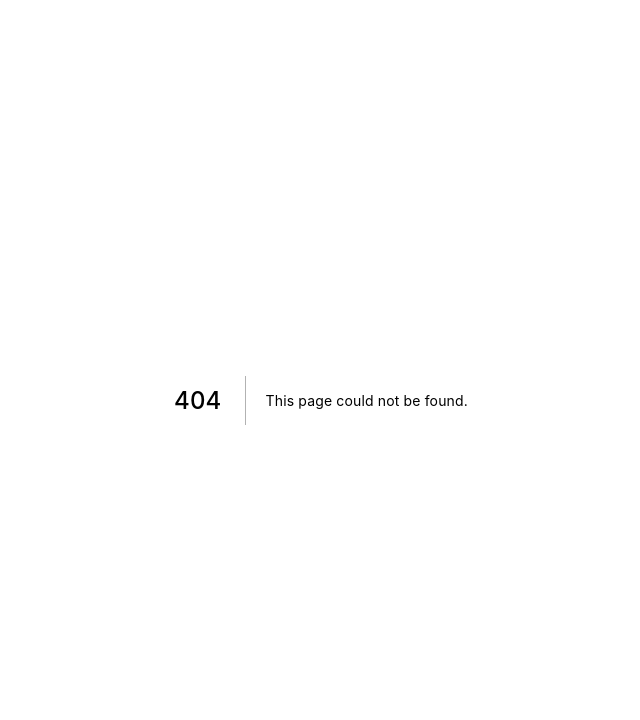
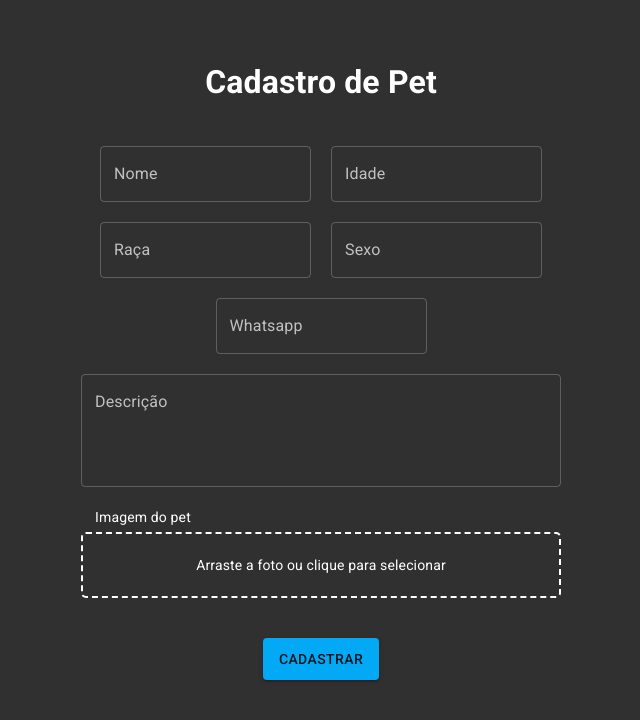
Before and after one commit to Gilvan-Araujo/tcc-adota-facil-template, a Next.js app: page /cadastrarPet in a window 1280 px wide. Before the commit this address had no page. Shown: the top 720 px of the page, without its empty margins (319-959 px from the left). Built offline with nearby package versions, Linux system fonts and the light colour scheme.

Commit message:
feat: add whatsapp field to create form

```diff
--- a/package.json
+++ b/package.json
@@ -24,6 +24,7 @@
     "@hookform/resolvers": "^2.8.8",
     "@material-ui/core": "^4.12.3",
     "@material-ui/icons": "^4.11.2",
+    "@types/react-input-mask": "^3.0.1",
     "axios": "^0.25.0",
     "faunadb": "^4.4.2",
     "next": "12.0.9",
@@ -32,6 +33,7 @@
     "react-dom": "17.0.2",
     "react-dropzone": "^11.5.3",
     "react-hook-form": "^7.25.3",
+    "react-input-mask": "^2.0.4",
     "react-toastify": "^8.1.0",
     "styled-components": "^5.3.3",
     "uuid": "^8.3.2",
--- a/src/pages/form/index.tsx
+++ b/src/pages/cadastrarPet/index.tsx
@@ -2,6 +2,7 @@ import { yupResolver } from '@hookform/resolvers/yup'
 import React, { useCallback, useState } from 'react'
 import { useDropzone } from 'react-dropzone'
 import { useForm } from 'react-hook-form'
+import InputMask from 'react-input-mask'
 import { toast } from 'react-toastify'
 import * as Yup from 'yup'
 
@@ -9,6 +10,7 @@ import Load from '../../components/Load'
 import Images from '../../services/Images'
 import Pets from '../../services/Pets'
 import * as S from '../../styles/pages/Form'
+import createWhatsappLink from '../../utils/createWhatsappLink'
 
 const Form = () => {
   const [loading, setLoading] = useState(false)
@@ -19,16 +21,16 @@ const Form = () => {
       .required('Campo obrigatório')
       .typeError('Não é um texto'),
     age: Yup.number()
+      .required('Campo obrigatório')
       .typeError('Deve ser um número')
-      .moreThan(0, 'Deve ser maior que 0')
-      .required('Campo obrigatório'),
+      .moreThan(0, 'Deve ser maior que 0'),
     breed: Yup.string()
       .required('Campo obrigatório')
       .typeError('Não é um texto'),
     sex: Yup.string().required('Campo obrigatório').typeError('Não é um texto'),
-    email: Yup.string()
-      .email('E-mail inválido')
+    phone: Yup.string()
       .required('Campo obrigatório')
+      .matches(/^\(\d{2}\)\s\d{4,5}-\d{4}$/, 'Formato errado')
       .typeError('Não é um texto'),
     description: Yup.string().typeError('Não é um texto')
   })
@@ -54,7 +56,8 @@ const Form = () => {
 
     const newData = {
       ...data,
-      image: imageUrl
+      image: imageUrl,
+      phoneContact: createWhatsappLink(data.phone)
     }
 
     await Pets.addPet(newData)
@@ -119,6 +122,7 @@ const Form = () => {
             helperText={errors.age && errors.age.message}
           />
         </S.FormRow>
+
         <S.FormRow>
           <S.Input
             {...register('breed')}
@@ -138,16 +142,22 @@ const Form = () => {
             helperText={errors.sex && errors.sex.message}
           />
         </S.FormRow>
+
         <S.FormRow>
-          <S.LargeInput
-            {...register('email')}
-            label="E-mail"
-            placeholder="Digite o e-mail para contato"
-            variant="outlined"
-            error={!!errors.email}
-            helperText={errors.email && errors.email.message}
-          />
+          <InputMask {...register('phone')} mask="(99) 99999-9999">
+            {() => (
+              <S.Input
+                {...register('phone')}
+                label="Whatsapp"
+                placeholder="Digite um whatsapp para contato"
+                variant="outlined"
+                error={!!errors.phone}
+                helperText={errors.phone && errors.phone.message}
+              />
+            )}
+          </InputMask>
         </S.FormRow>
+
         <S.FormRow>
           <S.LargeInput
             {...register('description')}
@@ -160,6 +170,7 @@ const Form = () => {
             helperText={errors.description && errors.description.message}
           />
         </S.FormRow>
+
         <S.FormColumn>
           <S.ImageDropzoneLabel>Imagem do pet</S.ImageDropzoneLabel>
           <S.ImageDropzone
@@ -175,9 +186,10 @@ const Form = () => {
             {image && <p>Imagem adicionada</p>}
           </S.ImageDropzone>
         </S.FormColumn>
+
         <S.FormRow>
           <S.Button color="primary" variant="contained" type="submit">
-            Adicionar
+            Cadastrar
           </S.Button>
         </S.FormRow>
       </S.FormWrapper>
--- a/src/pages/index.tsx
+++ b/src/pages/index.tsx
@@ -90,7 +90,7 @@ function Home() {
       ))}
       <input type="file" name="" id="" onChange={handleUpload} />
       <Button onClick={addPet}>Adicionar pet aleatório</Button>
-      <Link href="/form">
+      <Link href="/cadastrarPet">
         <a>Ir para o form</a>
       </Link>
     </HomeContainer>
--- a/src/types.d.ts
+++ b/src/types.d.ts
@@ -1,9 +1,9 @@
 export type Pet = {
-  id?: number
   name: string
-  image: string
   age: number
   breed: string
   sex: string
+  phoneUrl: string
   description: string
+  image: string
 }
--- /dev/null
+++ b/src/utils/createWhatsappLink.ts
@@ -0,0 +1,9 @@
+export default function createWhatsappLink(phoneNumber: string): string {
+  const formattedPhoneNumber = `55${phoneNumber.replace(/[^\d]/g, '')}`
+  const greetingMessage =
+    'Olá, tudo bem? Vi seu pet no Adota Fácil e estou interessado em adotá-lo.'
+
+  return `https://wa.me/${formattedPhoneNumber}?text=${encodeURIComponent(
+    greetingMessage
+  )}`
+}
```
Also changed, not shown: 2 other files (tests, documents, lock files or other folders).
